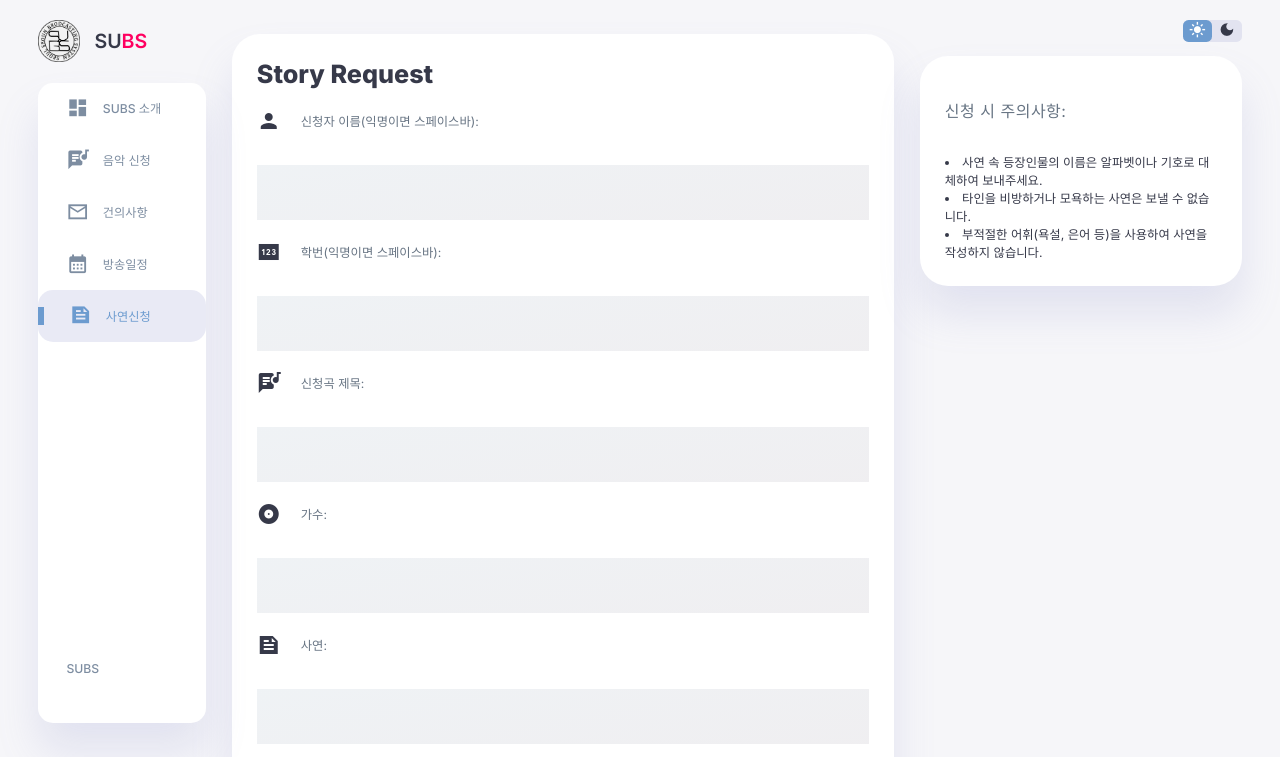
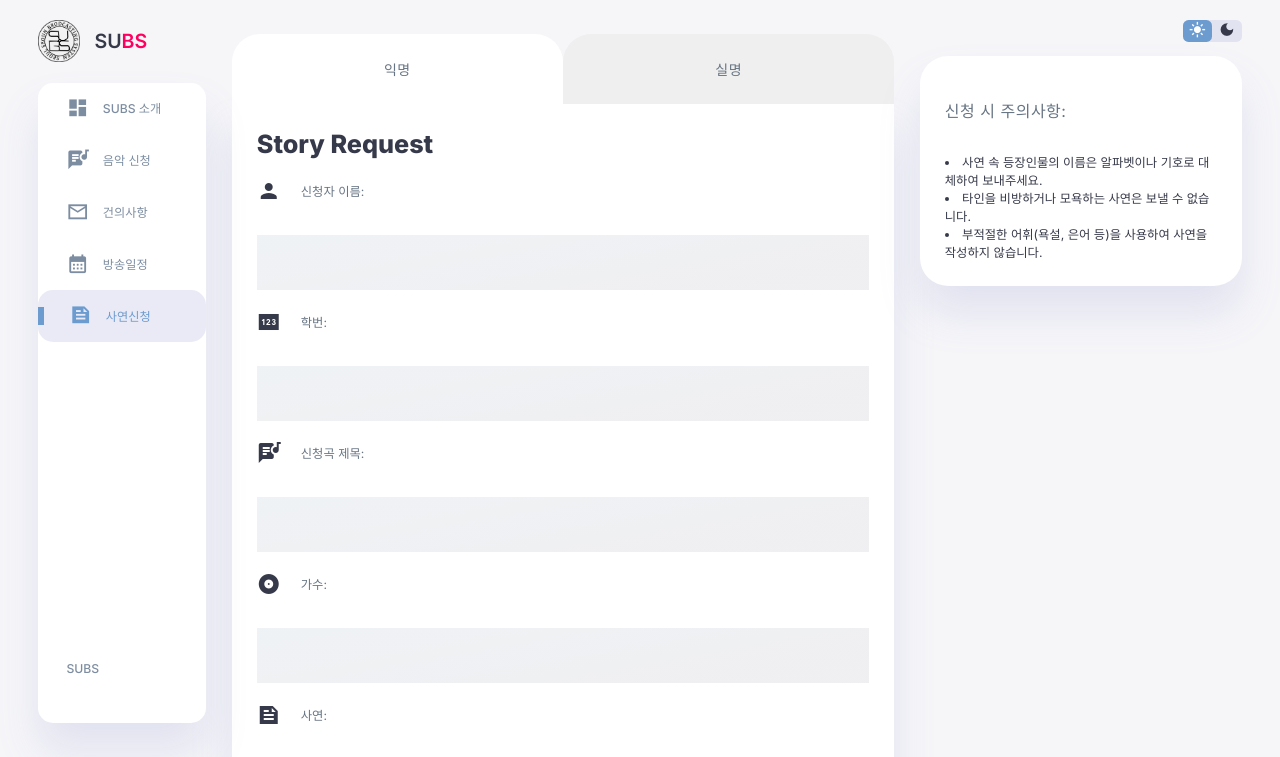
Before and after one commit to SeounBroadcast-SUBS/subs, a Next.js app: page /story in a window 1280 px wide. Shown: the top 757 px of the page. Built offline with nearby package versions, Linux system fonts and the light colour scheme.

Commit message:
story feature added

```diff
--- a/app/globals.css
+++ b/app/globals.css
@@ -2,15 +2,15 @@
 
 body {
   margin: 0;
-  font-family: -apple-system, BlinkMacSystemFont, 'Segoe UI', 'Roboto', 'Oxygen',
-    'Ubuntu', 'Cantarell', 'Fira Sans', 'Droid Sans', 'Helvetica Neue',
+  font-family: -apple-system, BlinkMacSystemFont, "Segoe UI", "Roboto", "Oxygen",
+    "Ubuntu", "Cantarell", "Fira Sans", "Droid Sans", "Helvetica Neue",
     sans-serif;
   -webkit-font-smoothing: antialiased;
   -moz-osx-font-smoothing: grayscale;
 }
 
 code {
-  font-family: source-code-pro, Menlo, Monaco, Consolas, 'Courier New',
+  font-family: source-code-pro, Menlo, Monaco, Consolas, "Courier New",
     monospace;
 }
 
@@ -27,6 +27,8 @@ code {
   --color-background: #f6f6f9;
 
   --color-input-text: #363949;
+
+  --color-selection-deactive: #efefef;
 
   --card-border-radius: 2rem;
   --border-radius-1: 0.4rem;
@@ -45,6 +47,9 @@ code {
   --color-dark-variant: #a3bdcc;
   --color-light: rgba(0, 0, 0, 0.4);
   --box-shadow: 0 2rem 3rem var(--color-light);
+
+  --color-selection-deactive: #000000;
+  --color-selection-deactive: rgba(0, 0, 0, 0.4);
 
   --color-input-text: #edeffd;
 }
@@ -568,6 +573,33 @@ main table tbody tr:last-child td {
   cursor: default;
 }
 
+.wraper.story {
+  border-radius: 0 0 var(--card-border-radius) var(--card-border-radius);
+  margin-top: 0;
+}
+
+.select {
+  display: flex;
+}
+
+.wraper.select-anonymous,
+.wraper.select-withname {
+  border-radius: var(--card-border-radius) var(--card-border-radius) 0 0;
+  width: 50%;
+  box-shadow: none;
+  background-color: var(--color-selection-deactive);
+}
+
+.wraper.select-anonymous.active,
+.wraper.select-withname.active {
+  background-color: var(--color-white);
+}
+
+.selection {
+  font-size: 14px;
+  letter-spacing: 0.5px;
+}
+
 .loading-background {
   background-color: rgba(0, 0, 0, 0.5);
   position: fixed;
--- a/app/story/page.js
+++ b/app/story/page.js
@@ -7,11 +7,13 @@ import LoadingScreen from "../loading";
 import Navbar from "../Navbar";
 
 const Story = () => {
-  const [studentNumber, setStudentNumber] = useState("");
+  const [studentNumber, setStudentNumber] = useState("anonymous");
   const [name, setName] = useState("");
   const [story, setStory] = useState("");
   const [songTitle, setSongTitle] = useState("");
   const [singer, setSinger] = useState("");
+
+  const [activeSelection, setActiveSelection] = useState("anonymous");
 
   const [isLoad, setIsLoad] = useState(false);
 
@@ -83,16 +85,12 @@ const Story = () => {
       });
   };
 
-  return (
-    <>
-      {isLoad ? <LoadingScreen /> : ""}
-
-      <main>
-        <form className="wraper">
+  const anonymous = (
+    <form className="wraper story">
       <h1>Story Request</h1>
       <div className="input-info">
         <span className="material-icons-sharp"> person </span>
-            <p>신청자 이름(익명이면 스페이스바):</p>
+        <p>신청자 이름:</p>
       </div>
       <input
         className="inputs"
@@ -104,7 +102,7 @@ const Story = () => {
       />
       <div className="input-info">
         <span className="material-icons-sharp"> pin </span>
-            <p>학번(익명이면 스페이스바):</p>
+        <p>학번:</p>
       </div>
       <input
         className="inputs"
@@ -156,6 +154,88 @@ const Story = () => {
         신청하기
       </button>
     </form>
+  );
+
+  const realname = (
+    <form className="wraper story">
+      <h1>Story Request</h1>
+      <div className="input-info">
+        <span className="material-icons-sharp"> lyrics </span>
+        <p>신청곡 제목:</p>
+      </div>
+      <input
+        className="inputs"
+        type="text"
+        id="song-name"
+        onChange={(event) => {
+          setSongTitle(event.target.value);
+        }}
+      />
+      <div className="input-info">
+        <span className="material-icons-sharp"> album </span>
+        <p>가수:</p>
+      </div>
+      <input
+        className="inputs"
+        type="text"
+        id="artist"
+        onChange={(event) => {
+          setSinger(event.target.value);
+        }}
+      />
+
+      <div className="input-info">
+        <span className="material-icons-sharp"> feed </span>
+        <p>사연:</p>
+      </div>
+      <input
+        className="inputs"
+        type="text"
+        id="artist"
+        onChange={(event) => {
+          setStory(event.target.value);
+        }}
+      />
+
+      <button type="submit" className="submit-btn" onClick={handleSubmit}>
+        신청하기
+      </button>
+    </form>
+  );
+
+  return (
+    <>
+      {isLoad ? <LoadingScreen /> : ""}
+
+      <main>
+        <div className="select">
+          <button
+            className={
+              activeSelection === "anonymous"
+                ? "wraper select-anonymous active"
+                : "wraper select-anonymous"
+            }
+            onClick={() => {
+              setName("anonymous")
+              setStudentNumber("anonymous")
+              setActiveSelection("anonymous");
+            }}
+          >
+            <p className="selection">익명</p>
+          </button>
+          <button
+            className={
+              activeSelection === "realname"
+                ? "wraper select-anonymous active"
+                : "wraper select-anonymous"
+            }
+            onClick={() => setActiveSelection("realname")}
+          >
+            <p className="selection">실명</p>
+          </button>
+        </div>
+
+        {activeSelection === "realname" ? realname : anonymous}
       </main>
       <div className="right-section">
         <Navbar />
```
Lines whose indentation alone changed are shown as unchanged.
